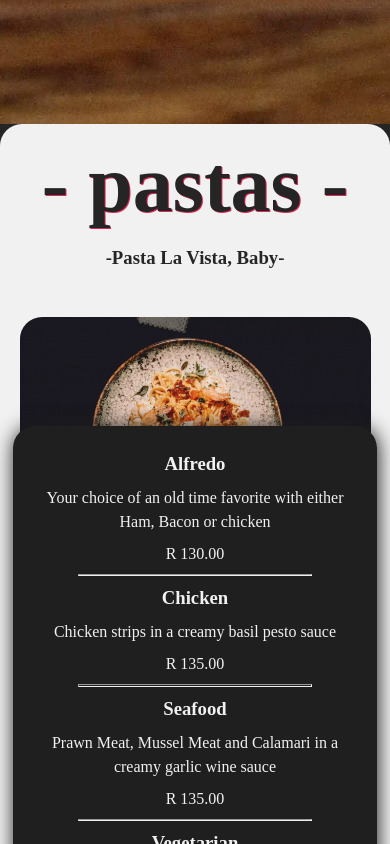
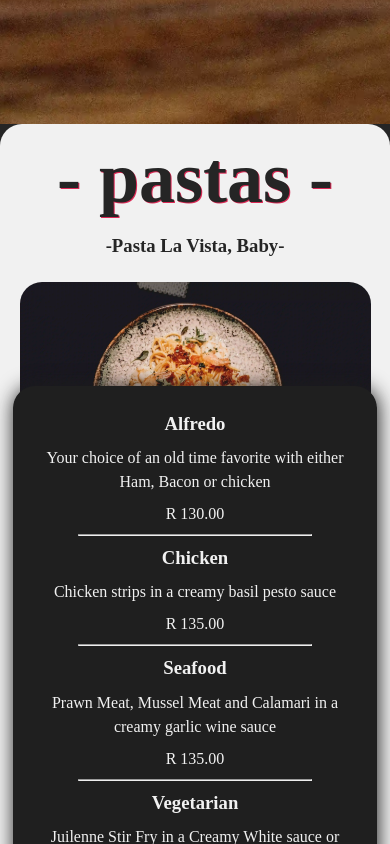
Before and after one commit to AustinMaturure/munch, a React (Vite) app: page / in a window 390 px wide. Shown: the part 720-1564 px from the top of the page. Built offline with nearby package versions, Linux system fonts and the light colour scheme; a web font is replaced by a local one.

Commit message:
fixed absoulute positioning issues

```diff
--- a/src/css/Hero.css
+++ b/src/css/Hero.css
@@ -11,6 +11,7 @@
   max-width: 100svw;
   background-size: cover;
   overflow: hidden;
+  background-position: center;
 
 }
 
--- a/src/css/menu.css
+++ b/src/css/menu.css
@@ -30,7 +30,7 @@
 
 .cat-desc{
     margin: 0px;
-    margin-bottom: 2rem;
+
 
 
 }
@@ -40,22 +40,31 @@
 }
 
 .cat-menu{
-    display: flex;
+    display: grid;
     align-items: center;
-    gap: 10px;
+    grid-template-areas: "overlap";
+    grid-template-rows: 1fr;
+
+place-items: center;
     padding-bottom: 3rem;
+
+   justify-self: center;
+   margin-top: 2%;
 }
 
 .cat-img-cnt{
     height: 100%;
     width: 50%;
-   justify-content: right;
-   align-self: center;
-   margin-left: 8rem;
+    grid-area: overlap;
+    justify-content: right;
+    align-self: center;
+    margin-right: 30%;
+
+    margin-top: 3%;
     animation: slide-left 1s linear;
     animation-play-state: paused;
     opacity: 0;
-    transition: opacity 1s ease-in ;
+    transition: opacity 1s ease-in;
 
 
 
@@ -79,9 +88,10 @@
  padding: 1rem;
 
  max-width: 34rem;
- position: absolute;
+
  box-shadow: 1px 1px 20px #c1c1c1;
- left :50%;
+grid-area: overlap;
+margin-left: 30%;
  overflow-y:auto;
  animation: slide-right 1s linear;
  animation-play-state: paused;
@@ -188,6 +198,7 @@
         margin-left: 0px;
         grid-area: overlap;
         width: 90svw;
+        margin-right: unset;
         justify-self: center;
     }
     .btn-menu{
@@ -198,19 +209,17 @@
     }
     .menu-items{
         position: unset;
+        margin-left: unset;
     }
 
     .about-text{
         padding: 1rem !important;
     }
     .cat-title{
-        font-size: 5rem;
+        font-size: 4.5rem;
     }
 
-    .btn-menu{
 
-
-    }
 
     .btn-menu a{
         font-weight: 900;
@@ -234,6 +243,7 @@
     grid-template-areas: "overlap";
     padding: 0.8rem;
     padding-bottom: 2rem;
+    margin-top: 1%;
     }
     .food-category{
         display: flex;
```
